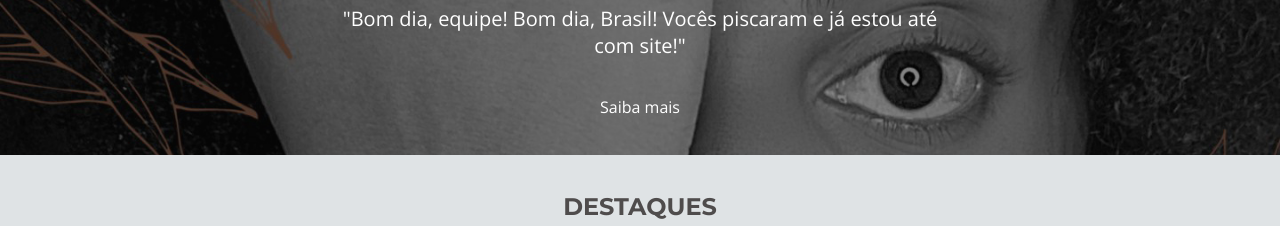
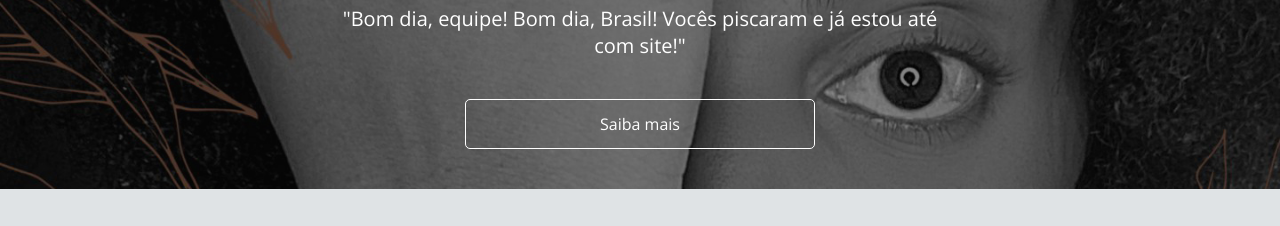
Before and after one commit to JethroTiago/gaby-braganca, a plain HTML site: page index.html in a window 1280 px wide. Shown: the part 211-437 px from the top of the page. Drawn offline with nearby package versions, Linux system fonts and the light colour scheme.

Commit message:
Update index.html
Adicionado class para funcionar botão no css

```diff
--- a/index.html
+++ b/index.html
@@ -39,7 +39,7 @@
     <section class="chamada container">
             <h1 class="chamada__titulo">Gaby Bragança</h1>
             <p class="chamada__texto">"Bom dia, equipe! Bom dia, Brasil! Vocês piscaram e já estou até com site!"</p>
-            <a href="https://www.instagram.com/gabybraganca/">Saiba mais</a>
+            <a href="https://www.instagram.com/gabybraganca/" class="chamada__botao botao">Saiba mais</a>
         </section>
         <section class="destaques container">
             <h2 class="destaques__titulo">Destaques</h2>
```
